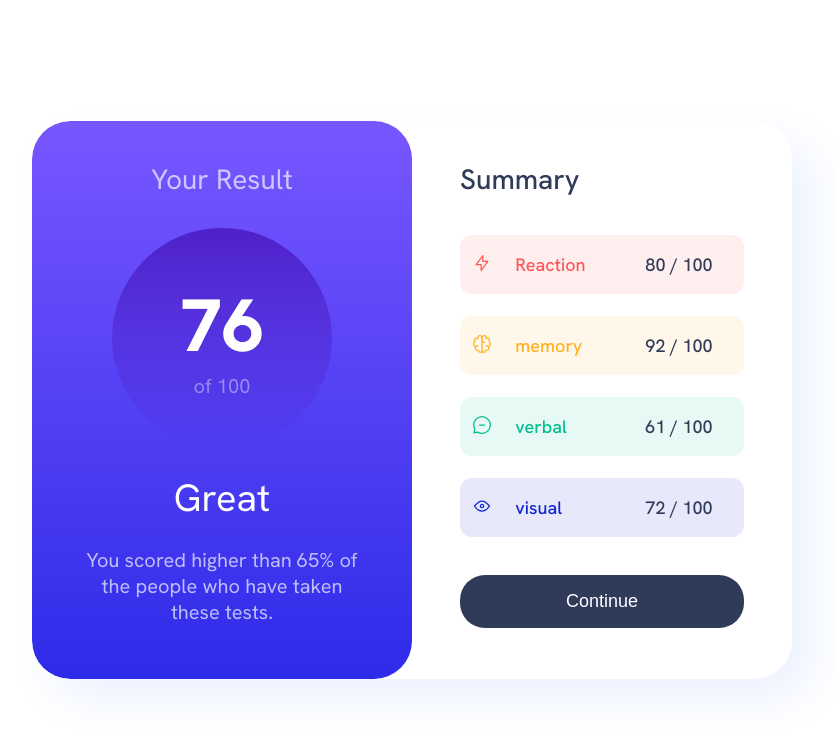
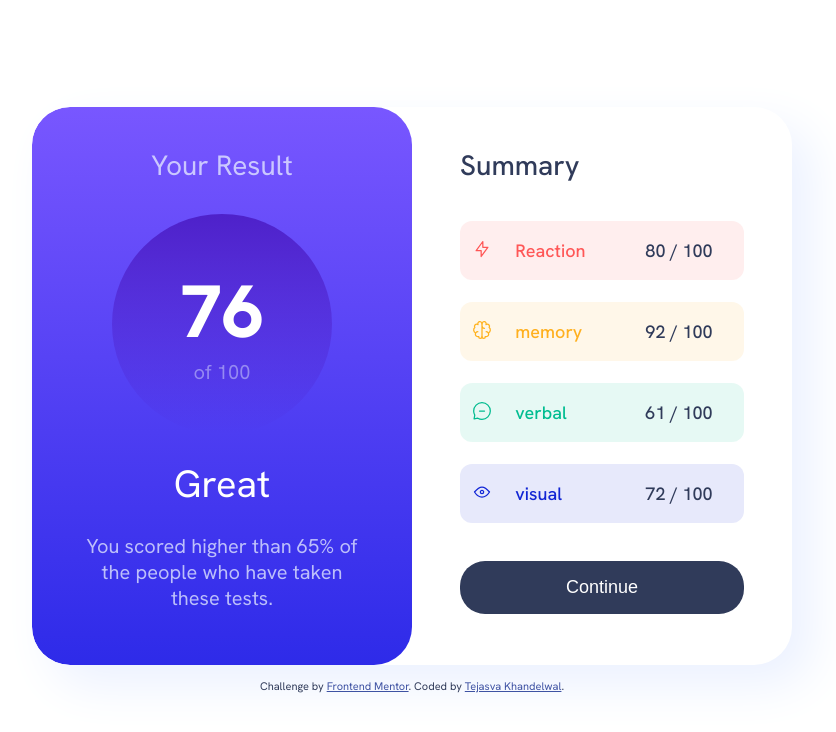
Before and after one commit to tejasva-087/results-summary-component-challenge-FrontendMentor--02, a plain HTML site: page index.html in a window 1280 px wide. Shown: the whole page, without its empty margins (228-1064 px from the left). Drawn offline with Linux system fonts and the light colour scheme.

Commit message:
Now done finally completed

```diff
--- a/index.html
+++ b/index.html
@@ -13,6 +13,7 @@
     <title>Frontend Mentor | Results summary component</title>
   </head>
   <body>
+    <div class="container">
       <main class="main-container">
         <div class="column-1">
           <p class="text-top">Your Result</p>
@@ -131,5 +132,17 @@
           <button class="btn">Continue</button>
         </div>
       </main>
+      <div class="attribution">
+        Challenge by
+        <a href="https://www.frontendmentor.io?ref=challenge" target="_blank"
+          >Frontend Mentor</a
+        >. Coded by
+        <a
+          href="https://www.frontendmentor.io/profile/tejasva-087"
+          target="_blank"
+          >Tejasva Khandelwal</a
+        >.
+      </div>
+    </div>
   </body>
 </html>
--- a/style.css
+++ b/style.css
@@ -13,13 +13,15 @@ html {
   font-size: 62.5%;
 }
 
-body {
+.container {
   font-family: HankenGrotesk;
   color: hsla(222, 100%, 96%, 0.739);
   height: 100vh;
   display: flex;
   align-items: center;
   justify-content: center;
+  flex-direction: column;
+  gap: 1.4rem;
 }
 
 .main-container {
@@ -181,6 +183,16 @@ body {
   }
 
   .text-bottom {
-    font-size: 1.8rem;
+    font-size: 3rem;
   }
 }
+
+.attribution {
+  font-size: 11px;
+  text-align: center;
+  color: hsl(224, 30%, 27%);
+}
+.attribution a:link,
+.attribution a:visited {
+  color: hsl(228, 45%, 44%);
+}
```
Lines whose indentation alone changed are shown as unchanged.
